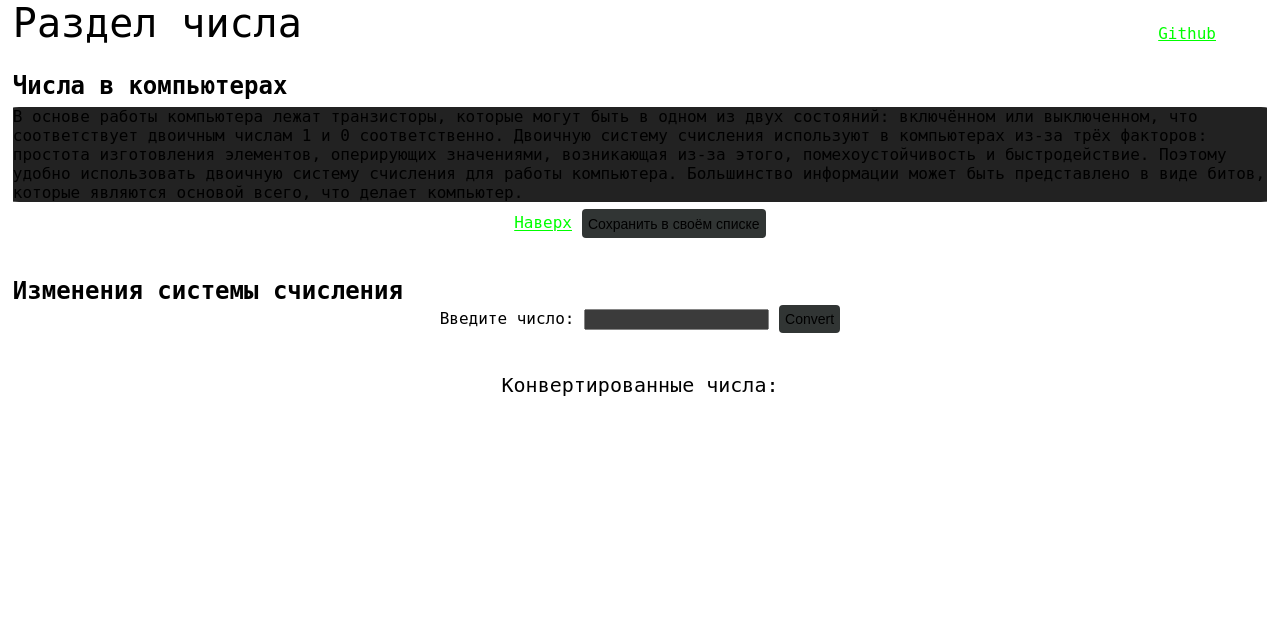
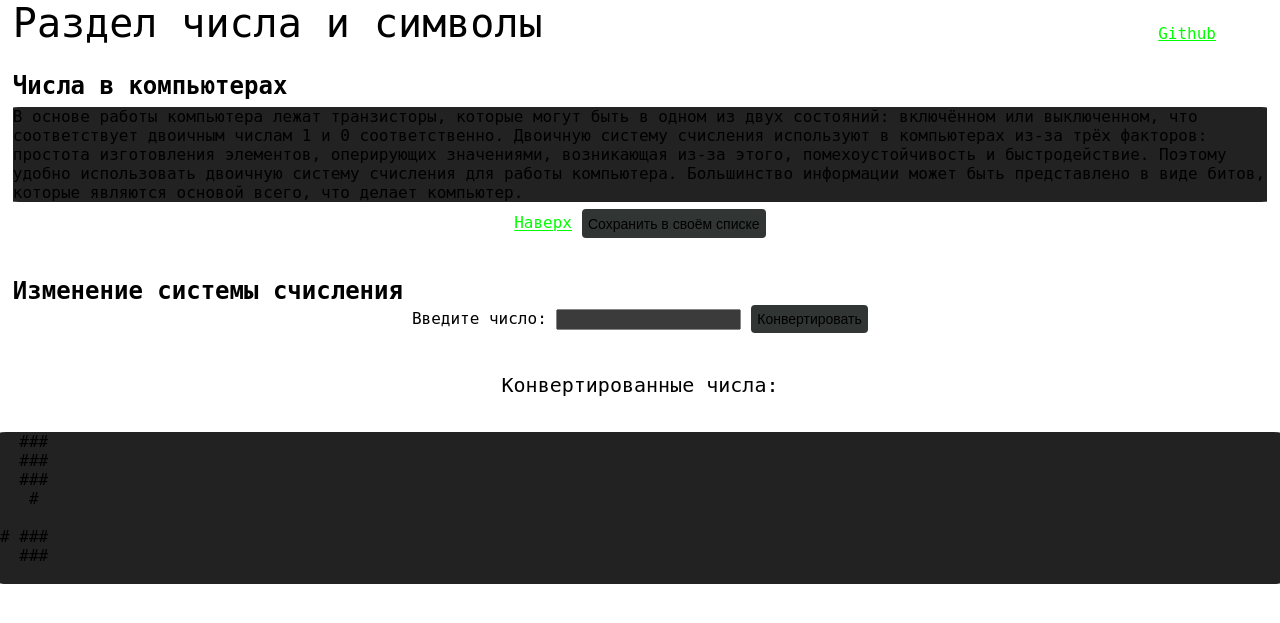
Before and after one commit to Geodeziy/W-0723, a Flask app: template templates/index1.html in a window 1280 px wide. Shown: the top 623 px of the page. Run offline with Flask 3, Linux system fonts and the light colour scheme; the template is opened without the code that fills it, so the values that code supplies are empty; some libraries are stand-ins or nearby versions.

Commit message:
Веб-страница.

```diff
--- a/templates/index.html
+++ b/templates/index.html
@@ -251,7 +251,7 @@
     <li><a href="#psu-section"><img src="https://geodeziy.github.io/W-0723/img/psu.png" style="width: 1em; height: 1em"> Блок питания компьютера</a></li>
     <li><a href="#cooling-system-section"><img src="https://geodeziy.github.io/W-0723/img/coolingsystem.png" style="width: 1em; height: 1em"> Система охлаждения</a></li>
 </div>
-<a href="https://geodeziy.github.io/W-0723/templates/index1.html">Раздел числа</a>
+<a href="https://geodeziy.github.io/W-0723/templates/index1.html">Раздел числа и символы</a>
 <section id="processor-section">
     <h1 align="left" style="margin-bottom: auto">Центральный процессор</h1>
     <pre>Центральный процессор — электронный блок либо интегральная схема, исполняющая машинные инструкции (код программ), главная часть аппаратного обеспечения компьютера или программируемого логического контроллера.</pre>
--- a/templates/index1.html
+++ b/templates/index1.html
@@ -226,13 +226,20 @@
         .knopka img {
             display: inline;
         }
+
+        .animation0 pre {
+            font-family: monospace;
+            white-space: pre-wrap;
+            line-height: 1;
+        }
+
     </style>
 
 </head>
 
 <div id = "wrap">
 	<header>
-        <div class = "title" style="font-family: monospace">Раздел числа</div>
+        <div class = "title" style="font-family: monospace">Раздел числа и символы</div>
         <ul class = "menu" style="font-family: monospace">
             <li><a href = "https://github.com/Geodeziy/W-0723">Github</a></li>
         </ul>
@@ -248,16 +255,20 @@
     </section>
 
     <section id="number-base-converter-section">
-        <h1 align="left" style="margin-bottom: auto">Изменения системы счисления</h1>
+        <h1 align="left" style="margin-bottom: auto">Изменение системы счисления</h1>
         <label for="number">Введите число:</label>
         <input type="text" id="number">
-        <button onclick="convert()">Convert</button>
+        <button onclick="convert()">Конвертировать</button>
         <p style="font-size: 20px">Конвертированные числа:</p>
         <div id="binary"></div>
         <div id="octal"></div>
         <div id="decimal"></div>
         <div id="hexadecimal"></div>
     </section>
+
+<div id="animation0">
+    <pre id="animation"></pre>
+</div>
 </body>
 <script>
     Telegram.WebApp.ready();
@@ -318,4 +329,33 @@
     document.getElementById("hexadecimal").innerHTML = "шестнадцатеричное: " + hexadecimal;
 }
 </script>
+<script>
+    const asciiArt = [
+        "  #####                                                                                                                                                                                                                      ### ",
+        " ##   ##                        ##                                                                                                                                                                                           ### ",
+        "      ## ######   #####      ####    #####   #####  ##   ## ## # ##  ####     #####     #####  ######  ######   #####  ##   ##  ####      ##   ##  #####      #####  ##   ## ##   ## #####    #####    #####  #####  #####   ### ",
+        "   #####   ##    ##   ##    ##      ##   ##      ## ##   ## ## # ##     ##   ##  ##    ##        ##    ##   ## ##   ## ##  ##      ##     ##  ### ##   ##    ##      ##  ### ### ### ##  ##  ##   ##  ##  ## ##   ## ##  ##   #  ",
+        "      ##   ##    ##   ##    ######  ######   #####  ##   ## ## # ##  #####    #####    ##        ##    ######  ##   ## #####    #####     ## # ##    ###     ##      ## # ## ## # ## ######  ##   ##  ##  ## ##   ## ######      ",
+        " ##   ##   ##    ##   ##    ##   ## ##      ##       ###### ## # ## ##  ##   ##  ##    ##        ##    ##      ##   ## ##  ##  ##  ##     ###  ## ##   ##    ##      ###  ## ##   ## ##   ## ##   ##  ##  ## ##   ## ##   ## ### ",
+        "  #####    ##     #####      #####   #####   ######      ## #######  ###### ##   ##     #####    ##    ##       #####  ##   ##  ######    ##   ##  #####      #####  ##   ## ##   ## ######   #####  ##   ##  #####  ######  ### ",
+        "                                                     #####        #                                                                                                                                                              "
+    ];
+    const animationElement = document.getElementById("animation");
+const screenWidth = 50; // Ширина экрана, определяющая, сколько символов показывается одновременно
+let startColumn = 0; // Столбец, с которого начинается отображение ASCII-искусства
+
+function runAnimation() {
+    setTimeout(() => {
+        const visiblePart = asciiArt.map(line => {
+            return line.slice(startColumn, startColumn + screenWidth);
+        }).join("\n");
+        animationElement.textContent = visiblePart;
+
+        startColumn = (startColumn + 1) % asciiArt[0].length; // Увеличиваем столбец для следующего отображения
+        runAnimation(); // Запускаем следующий цикл анимации
+    }, 30);
+}
+
+runAnimation();
+</script>
 </html>
```
